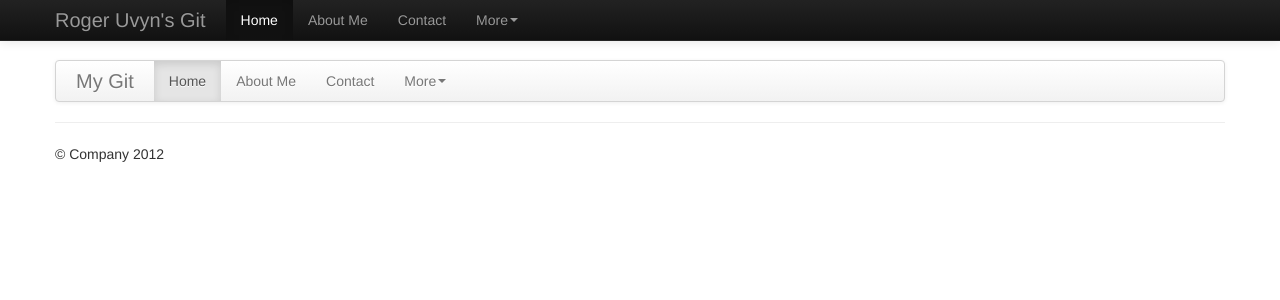
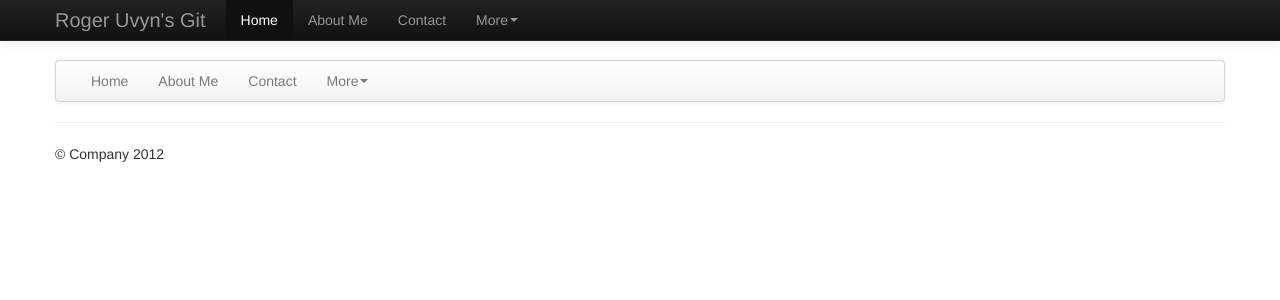
Before and after one commit to RogerUvyn/rogeruvyn.github.com, a Jekyll site: the page built from personal/interests.markdown, in a window 1280 px wide. Shown: the top 300 px of the page. Built offline with Jekyll 4.4.1, drawn with Linux system fonts in a browser that asks for light colours; nearby versions of some CDN libraries; library files that are not in the unit come from our copies; Markdown is read by kramdown in place of the engine named in the settings.

Commit message:
Rel 1.91
Rel 1.91

```diff
--- a/personal/interests.markdown
+++ b/personal/interests.markdown
@@ -1,18 +1,17 @@
 ---
 layout: default
 ---
-
 <div class="navbar">
       <div class="navbar-inner">
+            <div class="container">
                 <a class="btn btn-navbar" data-toggle="collapse" data-target=".nav-collapse">
                     <span class="icon-bar"></span>
                     <span class="icon-bar"></span>
                     <span class="icon-bar"></span>
                 </a>
-                <a class="brand" href="http://rogeruvyn.github.com/index.html">My Git</a>
                   <div class="nav-collapse collapse">
                       <ul class="nav">
-                            <li class="active"><a href="http://rogeruvyn.github.com/index.html">Home</a></li>
+                            <li><a href="http://rogeruvyn.github.com/index.html">Home</a></li>
                             <li><a href="http://rogeruvyn.github.com/personal/interests.html">About Me</a></li>
                             <li><a href="http://rogeruvyn.github.com/personal/contactinfo.html">Contact</a></li>
                             <li class="dropdown">
@@ -28,5 +27,6 @@ layout: default
                             </li>
                       </ul>
                   </div>
+            </div>
       </div>
 </div>
```
